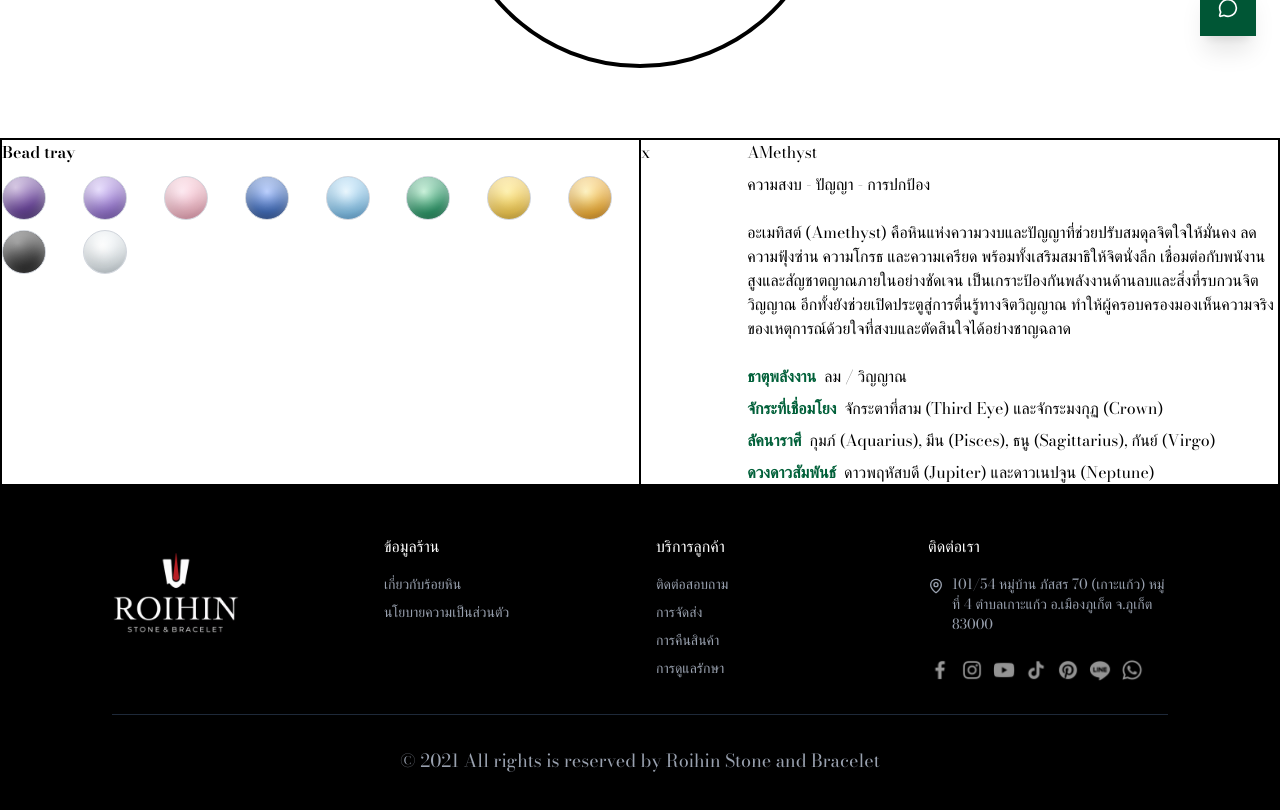
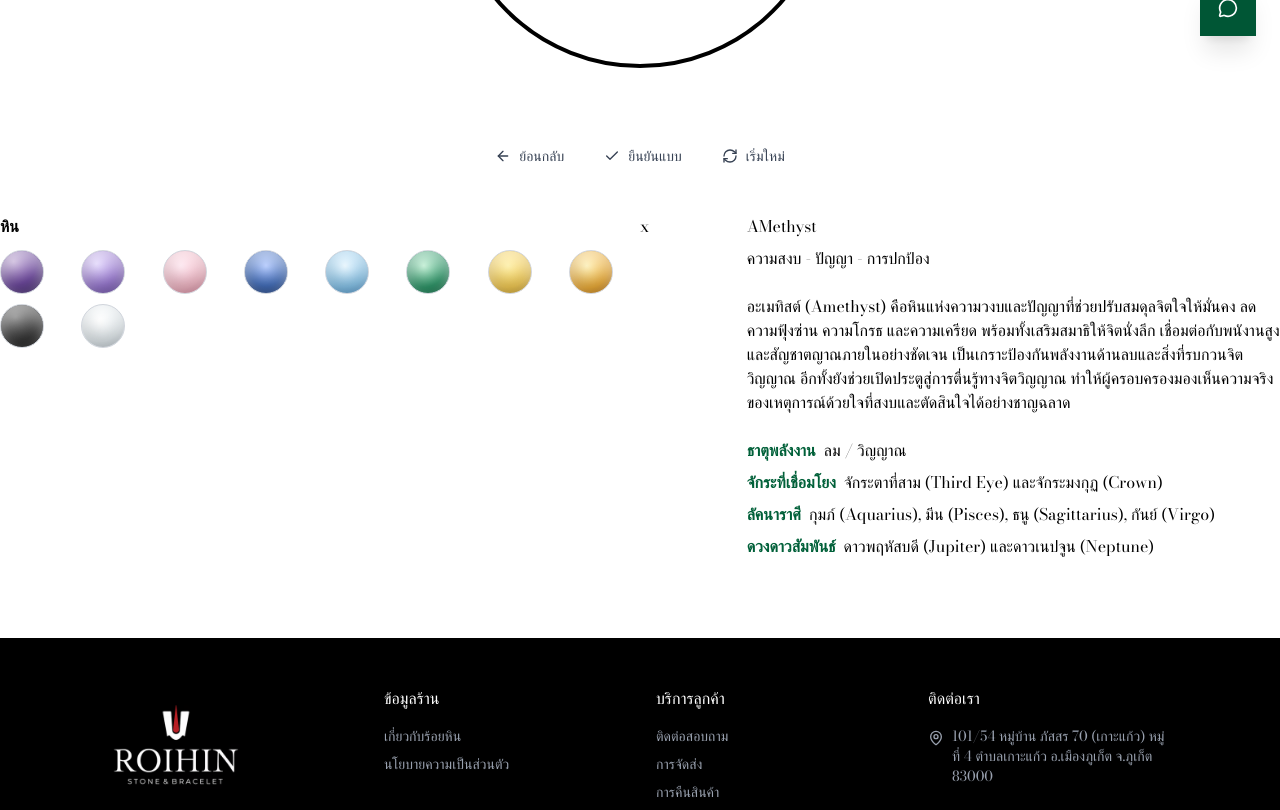
Before and after one commit to Gr4vity4/next-roihin, a Next.js app: page /custom in a window 1280 px wide. Shown: the part 740-1550 px from the top of the page. Built offline with nearby package versions, Linux system fonts and the light colour scheme; a web font is replaced by a local one.

Commit message:
update custom page

```diff
--- a/src/components/BraceletDesigner.tsx
+++ b/src/components/BraceletDesigner.tsx
@@ -1,5 +1,6 @@
 'use client'
 
+import Button from '@/components/Button'
 import {
   Select,
   SelectContent,
@@ -7,6 +8,7 @@ import {
   SelectTrigger,
   SelectValue,
 } from '@/components/ui/select'
+import { ArrowLeft, Check, RefreshCw } from 'lucide-react'
 import { useCallback, useEffect, useRef, useState } from 'react'
 
 interface Bead {
@@ -198,27 +200,27 @@ export default function BraceletDesigner() {
   }
 
   // Undo and clear functions - uncomment when UI buttons are needed
-  // const undoBead = () => {
-  //   if (beads.length === 0) return
-  //
-  //   const lastBead = beads[beads.length - 1]
-  //   if (lastBead.el) {
-  //     lastBead.el.remove()
-  //   }
-  //
-  //   setBeads((prev) => prev.slice(0, -1))
-  // }
-  //
-  // const clearBeads = () => {
-  //   beads.forEach((bead) => {
-  //     if (bead.el) bead.el.remove()
-  //   })
-  //   setBeads([])
-  // }
+  const undoBead = () => {
+    if (beads.length === 0) return
+
+    const lastBead = beads[beads.length - 1]
+    if (lastBead.el) {
+      lastBead.el.remove()
+    }
+
+    setBeads((prev) => prev.slice(0, -1))
+  }
+
+  const clearBeads = () => {
+    beads.forEach((bead) => {
+      if (bead.el) bead.el.remove()
+    })
+    setBeads([])
+  }
 
   return (
     <>
-      <div className="container mx-auto border-2 border-red-300 min-h-32 grid grid-cols-12">
+      <div className="container mx-auto min-h-32 grid grid-cols-12">
         <div className="col-span-12 md:col-span-4 flex justify-center flex-col">
           <span className="text-[#006039] text-lg">ความยาวรอบข้อมือ</span>
           <Select value={wristLength} onValueChange={setWristLength}>
@@ -273,7 +275,7 @@ export default function BraceletDesigner() {
       `}</style>
 
       <div className="container mx-auto">
-        <div className="flex items-center justify-center">
+        <div className="flex items-center justify-center flex-col">
           {/* Stage */}
           <section
             ref={stageRef}
@@ -292,11 +294,32 @@ export default function BraceletDesigner() {
               aria-hidden="true"
             />
           </section>
+          <div className="flex gap-2">
+            <Button
+              variant="ghost"
+              size="sm"
+              leftIcon={<ArrowLeft className="w-4 h-4" />}
+              onClick={undoBead}
+            >
+              ย้อนกลับ
+            </Button>
+            <Button variant="ghost" size="sm" leftIcon={<Check className="w-4 h-4" />}>
+              ยืนยันแบบ
+            </Button>
+            <Button
+              variant="ghost"
+              size="sm"
+              leftIcon={<RefreshCw className="w-4 h-4" />}
+              onClick={clearBeads}
+            >
+              เริ่มใหม่
+            </Button>
+          </div>
         </div>
 
-        <div className="grid grid-cols-12 border w-full">
+        <div className="grid grid-cols-12 w-full mt-10 mb-20">
           {/* Controls */}
-          <div className="col-span-12 md:col-span-6 border">
+          <div className="col-span-12 md:col-span-6">
             {/* <div className="flex items-center gap-3 flex-wrap mb-4">
             <label htmlFor="size" className="font-medium">
               Bead size (mm):
@@ -329,7 +352,7 @@ export default function BraceletDesigner() {
             </button>
           </div> */}
 
-            <p className="mb-3 font-semibold">Bead tray</p>
+            <p className="mb-3 font-semibold">หิน</p>
             <div className="grid grid-cols-8 gap-2.5">
               {beadStyles.map((style) => (
                 <button
@@ -343,7 +366,7 @@ export default function BraceletDesigner() {
               ))}
             </div>
           </div>
-          <div className="col-span-12 md:col-span-6 border">
+          <div className="col-span-12 md:col-span-6">
             <div className="grid grid-cols-12">
               {/* preview single bead image */}
               <div className="col-span-full md:col-span-2">x</div>
```
